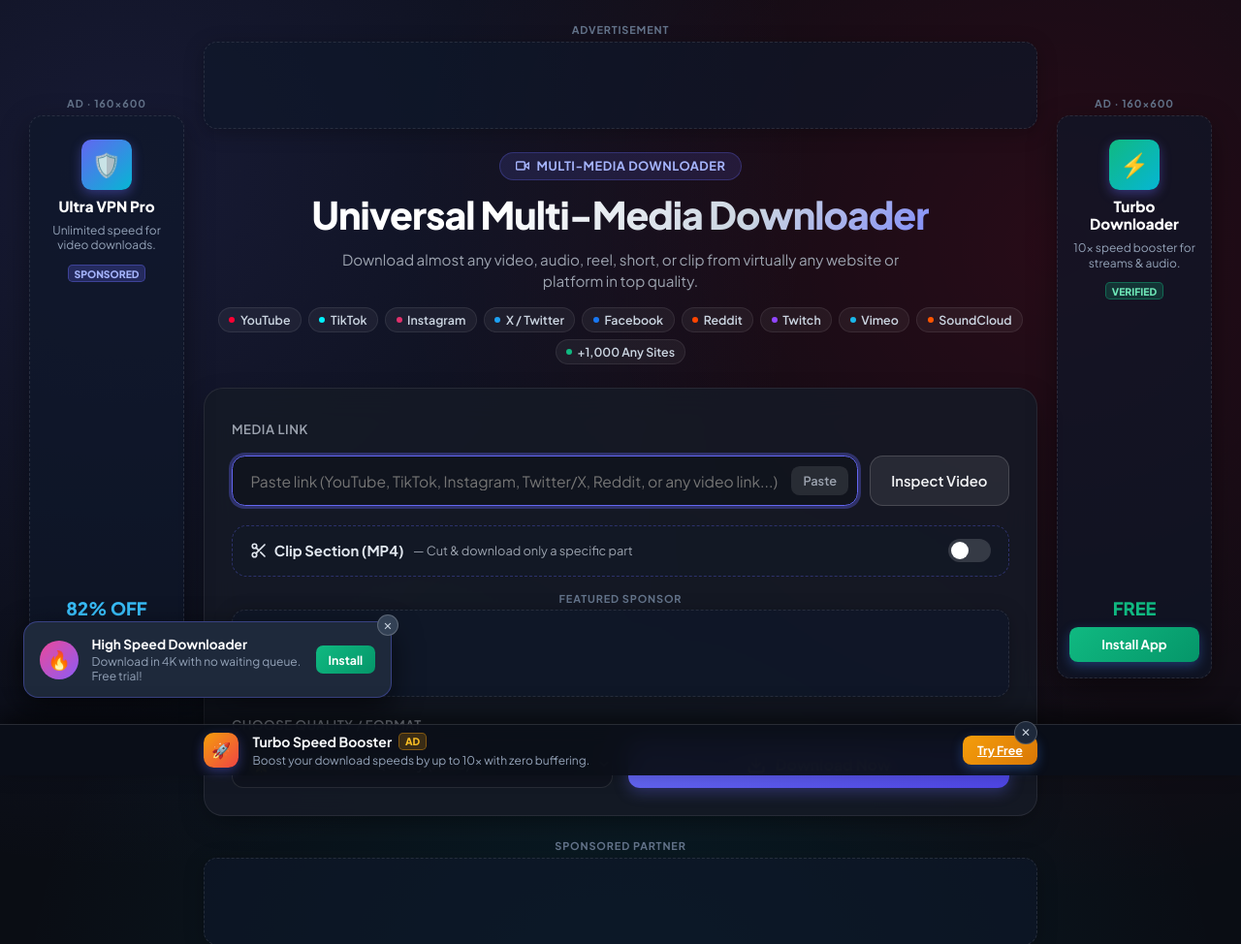
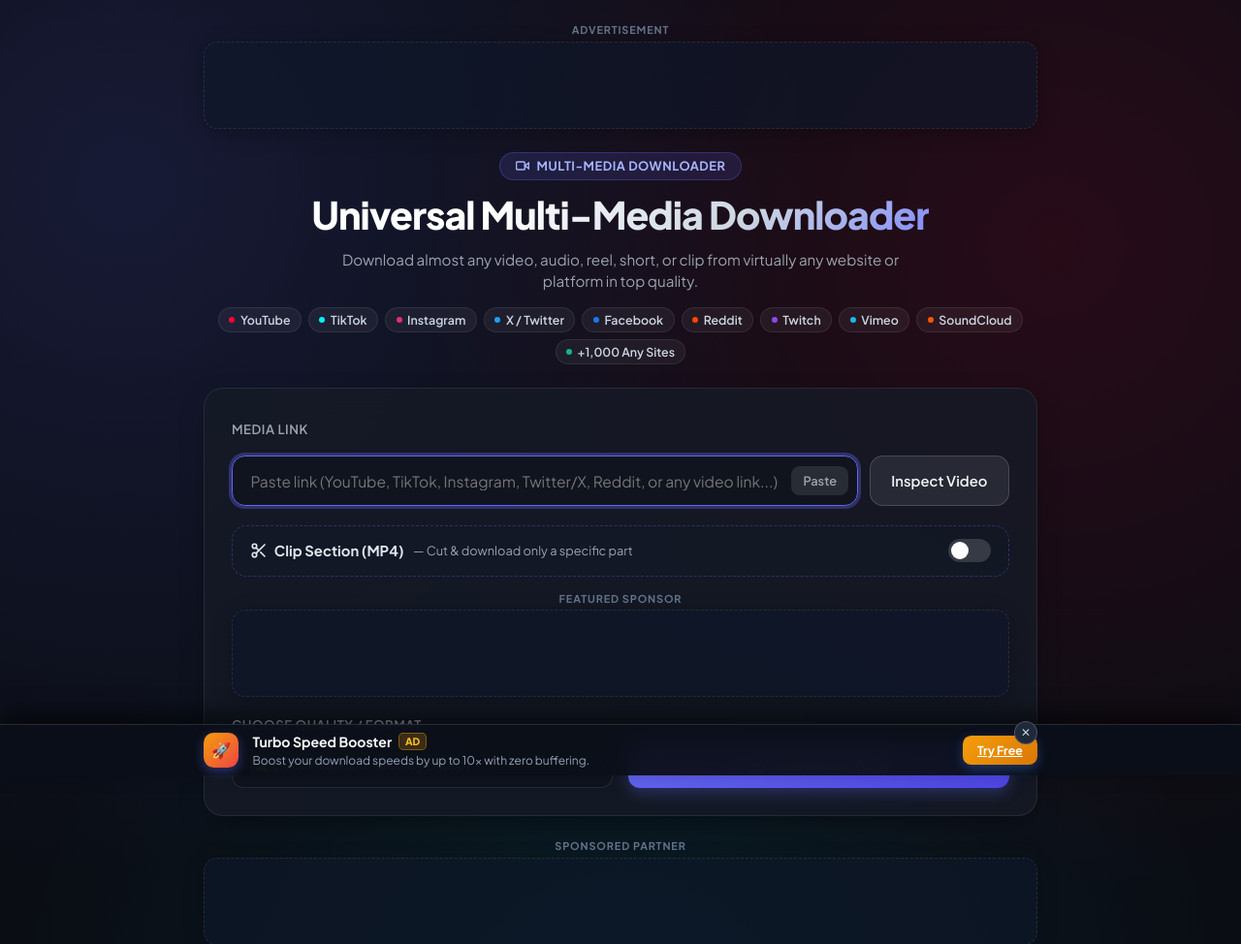
Before and after one commit to barangaysys-ops/media-downloader, a Flask app: page / in a window 1280 px wide. Shown: the top 974 px of the page at 97% size. Run offline with Flask 3, Linux system fonts and the light colour scheme; data that the repository does not hold is empty; some libraries are stand-ins or nearby versions.

Commit message:
Remove side vertical ads and bottom-left floating ad; enhance Reddit URL handling

```diff
--- a/app.py
+++ b/app.py
@@ -139,11 +139,14 @@ def format_eta(seconds):
 def clean_video_url(url):
     if not url:
         return ""
-    # Remove tracking query parameters like ?si= or &feature= from media links
+    # Remove tracking query parameters from media links
     if "youtu.be" in url or "youtube.com" in url:
         url = re.sub(r'([?&])(si|feature)=[^&]+', '', url)
-        if '?' in url and not url.split('?')[1]:
-            url = url.rstrip('?')
+    elif "reddit.com" in url or "redd.it" in url:
+        url = re.sub(r'[?&]utm_[^&]+', '', url)
+        url = re.sub(r'[?&](context|ref|share_id)=[^&]+', '', url)
+    if '?' in url and not url.split('?')[1]:
+        url = url.rstrip('?')
     return url.strip()
 
 # Cookie file configuration for datacenter IPs (DigitalOcean, AWS, Render, etc.)
@@ -312,6 +315,10 @@ def get_video_info():
         err_msg = str(e)
         if "Sign in to confirm you're not a bot" in err_msg:
             err_msg = "YouTube bot verification triggered on cloud server IP. Add your cookies (via YOUTUBE_COOKIES environment variable or cookies.txt) to enable downloads."
+        elif "/s/" in url and ("reddit.com" in url or "redd.it" in url):
+            err_msg = "Reddit shortlinks (/s/) cannot be extracted because Reddit redirects them to the subreddit homepage. Please open the post in your browser and copy the full URL (e.g., reddit.com/r/.../comments/...)."
+        elif "Account authentication is required" in err_msg and "reddit" in err_msg.lower():
+            err_msg = "Reddit has blocked anonymous guest access. Please copy the direct post URL or provide authenticated cookies."
         return jsonify({"success": False, "error": err_msg}), 400
 
 def run_download_task(download_id, url, quality, title, thumbnail, platform_name, start_time=None, end_time=None):
@@ -483,6 +490,10 @@ def run_download_task(download_id, url, quality, title, thumbnail, platform_name
         err_msg = clean_ansi(str(e))
         if "Sign in to confirm you're not a bot" in err_msg:
             err_msg = "YouTube bot verification triggered on cloud server IP. Add your cookies (via YOUTUBE_COOKIES environment variable or cookies.txt) to enable downloads."
+        elif "/s/" in url and ("reddit.com" in url or "redd.it" in url):
+            err_msg = "Reddit shortlinks (/s/) cannot be extracted because Reddit redirects them to the subreddit homepage. Please open the post in your browser and copy the full URL (e.g., reddit.com/r/.../comments/...)."
+        elif "Account authentication is required" in err_msg and "reddit" in err_msg.lower():
+            err_msg = "Reddit has blocked anonymous guest access. Please copy the direct post URL or provide authenticated cookies."
         active_downloads[download_id].update({
             "status": "error",
             "error": err_msg
--- a/templates/index.html
+++ b/templates/index.html
@@ -1656,46 +1656,6 @@
   <script src="https://www.youtube.com/iframe_api"></script>
 </head>
 <body>
-
-  <!-- =========================================================================
-       LEFT SKYSCRAPER BANNER AD (160x600 for wide desktop screens)
-       ========================================================================= -->
-  <aside class="skyscraper-side left" id="leftSkyscraper">
-    <span class="ad-disclaimer">Ad · 160×600</span>
-    <!-- Insert Adsterra 160x600 Banner Code Below: -->
-    <a href="https://github.com" target="_blank" rel="noopener noreferrer" class="skyscraper-card">
-      <div style="display:flex; flex-direction:column; gap:0.5rem; align-items:center; text-align:center;">
-        <div class="mock-ad-icon" style="width:52px; height:52px; font-size:1.5rem; margin-top:0.5rem;">🛡️</div>
-        <div style="font-size:0.95rem; font-weight:800; color:#fff; line-height:1.2;">Ultra VPN Pro</div>
-        <div style="font-size:0.75rem; color:#94a3b8; line-height:1.3;">Unlimited speed for video downloads.</div>
-        <span class="mock-ad-badge" style="margin-top:0.25rem;">Sponsored</span>
-      </div>
-      <div style="display:flex; flex-direction:column; gap:0.5rem; align-items:center; width:100%;">
-        <div style="font-size:1.15rem; font-weight:800; color:#38bdf8;">82% OFF</div>
-        <div class="mock-ad-cta" style="width:100%; justify-content:center; padding:0.6rem 0.5rem;">Claim Now</div>
-      </div>
-    </a>
-  </aside>
-
-  <!-- =========================================================================
-       RIGHT SKYSCRAPER BANNER AD (160x600 for wide desktop screens)
-       ========================================================================= -->
-  <aside class="skyscraper-side right" id="rightSkyscraper">
-    <span class="ad-disclaimer">Ad · 160×600</span>
-    <!-- Insert Adsterra 160x600 Banner Code Below: -->
-    <a href="https://github.com" target="_blank" rel="noopener noreferrer" class="skyscraper-card">
-      <div style="display:flex; flex-direction:column; gap:0.5rem; align-items:center; text-align:center;">
-        <div class="mock-ad-icon" style="width:52px; height:52px; font-size:1.5rem; margin-top:0.5rem; background:linear-gradient(135deg, #10b981, #06b6d4);">⚡</div>
-        <div style="font-size:0.95rem; font-weight:800; color:#fff; line-height:1.2;">Turbo Downloader</div>
-        <div style="font-size:0.75rem; color:#94a3b8; line-height:1.3;">10x speed booster for streams & audio.</div>
-        <span class="mock-ad-badge" style="margin-top:0.25rem; background:rgba(16,185,129,0.2); color:#6ee7b7; border-color:rgba(16,185,129,0.4);">Verified</span>
-      </div>
-      <div style="display:flex; flex-direction:column; gap:0.5rem; align-items:center; width:100%;">
-        <div style="font-size:1.15rem; font-weight:800; color:#10b981;">FREE</div>
-        <div class="mock-ad-cta" style="width:100%; justify-content:center; padding:0.6rem 0.5rem; background:linear-gradient(135deg, #10b981, #059669);">Install App</div>
-      </div>
-    </a>
-  </aside>
 
   <div class="container">
 
@@ -2032,19 +1992,6 @@
         </div>
       </div>
     </div>
-  </div>
-
-  <!-- =========================================================================
-       FLOATING SOCIAL BAR / SLIDE-IN PUSH NOTIFICATION AD
-       ========================================================================= -->
-  <div class="social-bar-ad" id="socialBarAd">
-    <button class="social-bar-close" id="closeSocialBarBtn" title="Close notification">✕</button>
-    <div class="social-bar-icon">🔥</div>
-    <div class="social-bar-info">
-      <div class="social-bar-title">High Speed Downloader</div>
-      <div class="social-bar-desc">Download in 4K with no waiting queue. Free trial!</div>
-    </div>
-    <a href="https://github.com" target="_blank" rel="noopener noreferrer" class="social-bar-action">Install</a>
   </div>
 
   <!-- =========================================================================
@@ -2182,11 +2129,9 @@
     const modalCloseCompletedLink = document.getElementById('modalCloseCompletedLink');
     const modalDownloadAnotherLink = document.getElementById('modalDownloadAnotherLink');
 
-    // Sticky Ad & Social Bar elements
+    // Sticky Ad elements
     const stickyBottomAd = document.getElementById('stickyBottomAd');
     const closeStickyAdBtn = document.getElementById('closeStickyAdBtn');
-    const socialBarAd = document.getElementById('socialBarAd');
-    const closeSocialBarBtn = document.getElementById('closeSocialBarBtn');
 
     let currentVideoMeta = null;
     let detectedPlatform = null;
@@ -2655,13 +2600,11 @@
       videoUrlInput.focus();
     });
 
-    closeStickyAdBtn.addEventListener('click', () => {
-      stickyBottomAd.classList.add('closed');
-    });
-
-    closeSocialBarBtn.addEventListener('click', () => {
-      socialBarAd.classList.add('closed');
-    });
+    if (closeStickyAdBtn && stickyBottomAd) {
+      closeStickyAdBtn.addEventListener('click', () => {
+        stickyBottomAd.classList.add('closed');
+      });
+    }
 
     /* =========================================================================
        DOWNLOAD TRIGGER & PROGRESS SYNC
```
